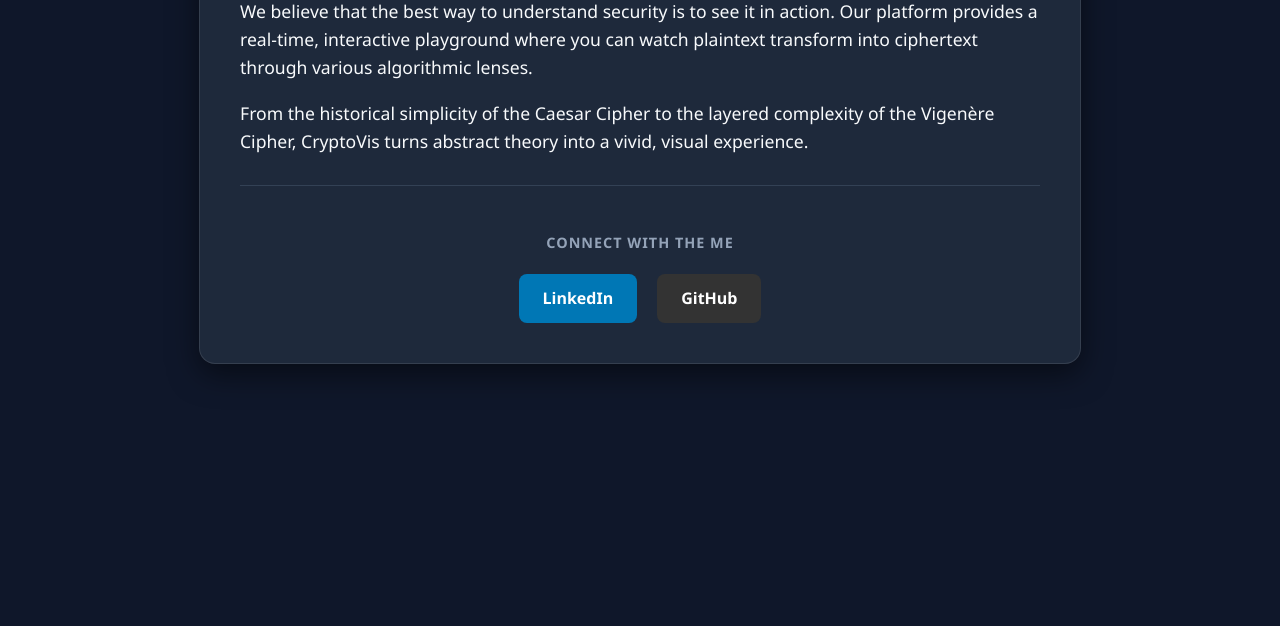
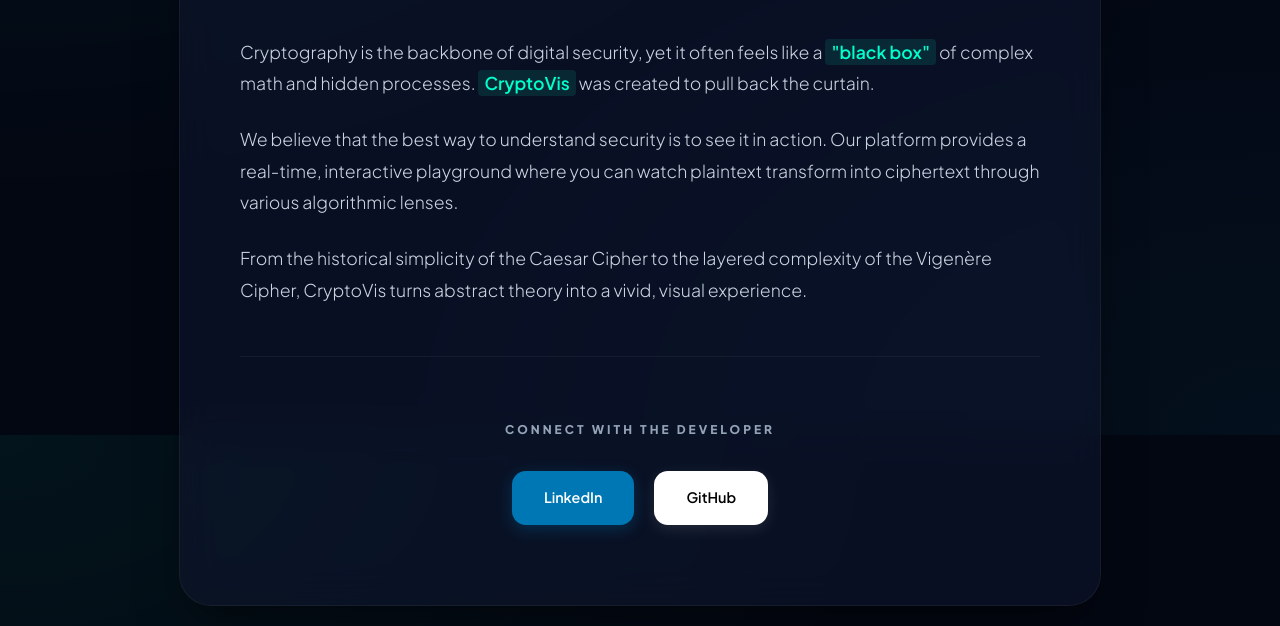
Before and after one commit to Jayesh2520-JJ/Cryptovis, a plain HTML site: page about/index.html in a window 1280 px wide. Shown: the part 365-991 px from the top of the page. Before the commit the page ends 800 px from the top, so only its background shows below. Drawn offline with Linux system fonts and the light colour scheme.

Commit message:
Updating of interface

```diff
--- a/about/index.html
+++ b/about/index.html
@@ -5,90 +5,129 @@
     <meta name="viewport" content="width=device-width, initial-scale=1.0">
     <title>About | CryptoVis</title>
     <style>
+        @import url('https://fonts.googleapis.com/css2?family=Plus+Jakarta+Sans:wght@300;400;600;800&display=swap');
+
         :root {
+            /* Refined Premium Palette */
             --primary-color: #00ffcc;
-            --bg-dark: #0f172a;
-            --card-bg: #1e293b;
-            --text-main: #f8fafc;
+            --primary-glow: rgba(0, 255, 204, 0.4);
+            --bg-dark: #030712;
+            --card-bg: rgba(15, 23, 42, 0.6);
+            --text-main: #f1f5f9;
             --text-dim: #94a3b8;
+            --accent-gradient: linear-gradient(135deg, #00ffcc 0%, #0ea5e9 100%);
         }
 
         body {
-            font-family: 'Segoe UI', Tahoma, Geneva, Verdana, sans-serif;
+            font-family: 'Plus Jakarta Sans', sans-serif;
             background-color: var(--bg-dark);
+            /* Mesh Gradient Background */
+            background-image:
+                radial-gradient(at 0% 0%, rgba(0, 255, 204, 0.05) 0px, transparent 50%),
+                radial-gradient(at 100% 100%, rgba(14, 165, 233, 0.05) 0px, transparent 50%);
+            background-attachment: fixed;
             color: var(--text-main);
-            line-height: 1.6;
+            line-height: 1.8;
             margin: 0;
             padding: 0;
             display: flex;
             flex-direction: column;
             align-items: center;
             min-height: 100vh;
+            -webkit-font-smoothing: antialiased;
         }
 
         /* Nav logic update */
         nav {
             width: 100%;
-            padding: 20px;
+            padding: 40px 0;
             display: flex;
             justify-content: center;
-            gap: 30px;
+            z-index: 10;
         }
 
         nav a {
-            color: var(--text-main);
+            color: var(--text-dim);
             text-decoration: none;
-            font-weight: 500;
-            transition: color 0.3s;
+            font-weight: 600;
+            font-size: 0.85rem;
+            letter-spacing: 2px;
+            text-transform: uppercase;
+            transition: all 0.4s cubic-bezier(0.4, 0, 0.2, 1);
+            padding: 8px 20px;
+            border-radius: 20px;
+            border: 1px solid transparent;
         }
 
         nav a:hover {
             color: var(--primary-color);
+            border-color: rgba(0, 255, 204, 0.2);
+            background: rgba(0, 255, 204, 0.05);
         }
 
         .about-container {
             max-width: 800px;
             background: var(--card-bg);
-            padding: 40px;
-            border-radius: 16px;
-            box-shadow: 0 10px 30px rgba(0, 0, 0, 0.5);
-            margin: auto 20px;
-            border: 1px solid rgba(255, 255, 255, 0.1);
+            backdrop-filter: blur(20px) saturate(180%);
+            -webkit-backdrop-filter: blur(20px) saturate(180%);
+            padding: 80px 60px;
+            border-radius: 32px;
+            box-shadow: 0 25px 50px -12px rgba(0, 0, 0, 0.5);
+            margin: 20px;
+            border: 1px solid rgba(255, 255, 255, 0.05);
+            animation: slideUpFade 1.2s cubic-bezier(0.22, 1, 0.36, 1);
+        }
+
+        @keyframes slideUpFade {
+            from { opacity: 0; transform: translateY(40px); }
+            to { opacity: 1; transform: translateY(0); }
         }
 
         h1 {
-            color: var(--primary-color);
-            font-size: 2.5rem;
-            margin-bottom: 20px;
+            font-size: 3.5rem;
+            margin-bottom: 40px;
             text-align: center;
+            font-weight: 800;
+            letter-spacing: -2px;
+            background: var(--accent-gradient);
+            -webkit-background-clip: text;
+            -webkit-text-fill-color: transparent;
+            filter: drop-shadow(0 0 15px rgba(0, 255, 204, 0.2));
         }
 
         .content {
-            margin-bottom: 30px;
+            margin-bottom: 50px;
         }
 
         .content p {
-            margin-bottom: 15px;
+            margin-bottom: 24px;
             font-size: 1.1rem;
+            color: #cbd5e1;
+            font-weight: 300;
         }
 
         .highlight {
             color: var(--primary-color);
-            font-weight: bold;
+            font-weight: 600;
+            position: relative;
+            background: rgba(0, 255, 204, 0.1);
+            padding: 2px 6px;
+            border-radius: 4px;
         }
 
         .social-links {
-            border-top: 1px solid #334155;
-            padding-top: 30px;
+            border-top: 1px solid rgba(255, 255, 255, 0.05);
+            padding-top: 50px;
             text-align: center;
         }
 
         .social-links h3 {
-            margin-bottom: 20px;
+            margin-bottom: 30px;
             color: var(--text-dim);
             text-transform: uppercase;
-            letter-spacing: 1px;
-            font-size: 0.9rem;
+            letter-spacing: 3px;
+            font-size: 0.75rem;
+            font-weight: 800;
         }
 
         .btn-group {
@@ -100,34 +139,38 @@
 
         .social-btn {
             text-decoration: none;
-            padding: 12px 24px;
-            border-radius: 8px;
+            padding: 14px 32px;
+            border-radius: 14px;
             font-weight: 600;
+            font-size: 0.9rem;
             transition: all 0.3s ease;
             display: flex;
             align-items: center;
-            gap: 8px;
+            gap: 10px;
         }
 
         .linkedin {
             background-color: #0077b5;
             color: white;
+            box-shadow: 0 4px 15px rgba(0, 119, 181, 0.3);
         }
 
         .github {
-            background-color: #333;
-            color: white;
+            background-color: #ffffff;
+            color: #000;
+            box-shadow: 0 4px 15px rgba(255, 255, 255, 0.1);
         }
 
         .social-btn:hover {
-            transform: translateY(-3px);
-            box-shadow: 0 5px 15px rgba(0, 0, 0, 0.3);
+            transform: translateY(-3px) scale(1.02);
             filter: brightness(1.1);
         }
 
         @media (max-width: 600px) {
-            .about-container { padding: 20px; }
-            h1 { font-size: 2rem; }
+            .about-container { padding: 40px 24px; margin: 15px; }
+            h1 { font-size: 2.5rem; }
+            .content p { font-size: 1rem; }
+            .btn-group { flex-direction: column; }
         }
     </style>
 </head>
@@ -149,7 +192,7 @@
     </div>
 
     <div class="social-links">
-        <h3>Connect with the Me</h3>
+        <h3>Connect with the Developer</h3>
         <div class="btn-group">
             <a href="https://www.linkedin.com/in/jayesh-joshi-915420317?lipi=urn%3Ali%3Apage%3Ad_flagship3_profile_view_base_contact_details%3BUBT6EbxLSYu8IjmgtYMcIQ%3D%3D"
                class="social-btn linkedin" target="_blank">
```
